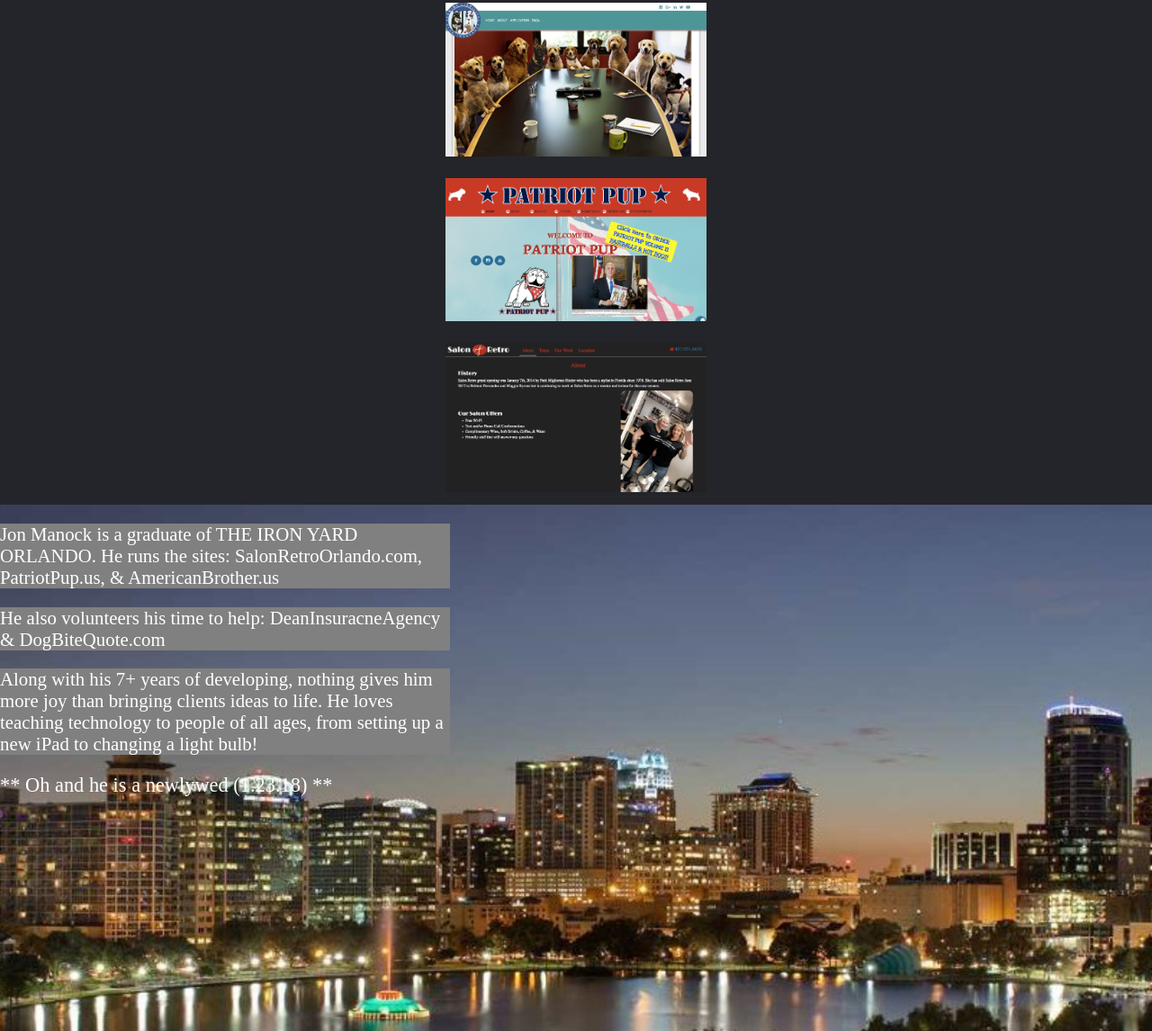
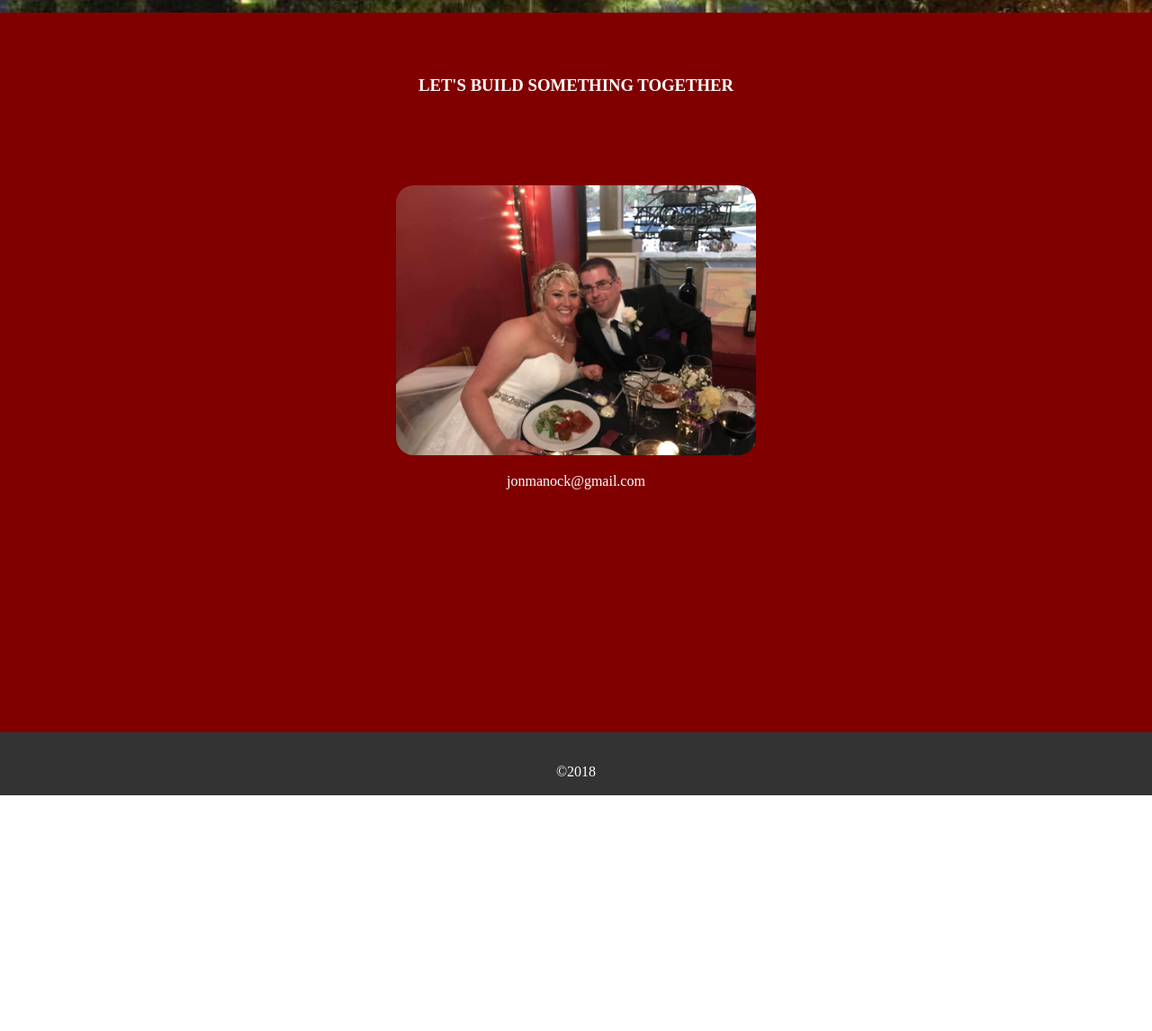
Before and after one commit to jmanock/site, a website: page app/index.html in a window 1280 px wide. Shown: the part 2317-3463 px from the top of the page at 90% size. After the commit the page ends 3201 px from the top, so only its background shows below. Drawn offline with nearby package versions, Linux system fonts and the light colour scheme; files that its build step writes are made by us from their sources; a web font is replaced by a local one.

Commit message:
one more section to do before publish

```diff
--- a/app/index.html
+++ b/app/index.html
@@ -98,11 +98,12 @@
       </section>
 
       <section id='contact'>
+        <h3>Let's Build Something Together</h3>
         <img src='images/4.jpg' alt='Wedding Photo'>
-        <h3>Let's Build Something Together.</h3>
-        <p>Email: JonManock@gmail.com</p>
+
+        <p><a href='mailto:jonmanock@gmail.com'>jonmanock@gmail.com</a></p>
       </section>
-      <footer>Footer</footer>
+      <footer><p>&copy;2018</p></footer>
     </div>
     <!-- Google Analytics: change UA-XXXXX-X to be your site's ID. -->
     <script>
@@ -118,6 +119,7 @@
     <!-- bower:js -->
     <script src="/bower_components/jquery/dist/jquery.js"></script>
     <script src="/bower_components/modernizr/modernizr.js"></script>
+    <script src="https://unpkg.com/isotope-layout@3/dist/isotope.pkgd.min.js"></script>
     <!-- endbower -->
     <!-- endbuild -->
 
--- a/app/styles/main.css
+++ b/app/styles/main.css
@@ -11,7 +11,7 @@
   'about about about about about about'
   'contact contact contact contact contact contact'
   'footer footer footer footer footer footer';
-  grid-template-rows:100vh auto 100vh 100vh 100px;
+  grid-template-rows:100vh auto 100vh 100vh 70px;
 }
 header{
   grid-area:header;
@@ -218,7 +218,7 @@
 #about p{
   font-size:1.3em;
   width:500px;
-  background-color:grey;
+
 }
 span{
   font-size:1.4em;
@@ -227,21 +227,37 @@
 #contact{
   grid-area:contact;
   text-align:center;
-  color:#a6a6a6;
+  /* color:#a6a6a6; */
+  background-color:maroon;
+  color:#fff;
   /* color:#a6a6a6; */
   /* color:#fff; */
 }
+#contact h3{
+  margin-bottom:100px;
+  margin-top:70px;
+  text-transform:uppercase;
+}
 #contact img{
-  margin-top:100px;
   width:400px;
   height:300px;
   border-radius:20px;
+}
+#contact a{
+  color:#fff;
+  text-decoration:none;
+}
+#contact a:hover{
+  text-decoration:underline;
 }
 footer{
   grid-area:footer;
   text-align:center;
   background-color:#333;
   color:#fff;
+}
+footer p{
+  margin-top:35px;
 }
 
 
```
